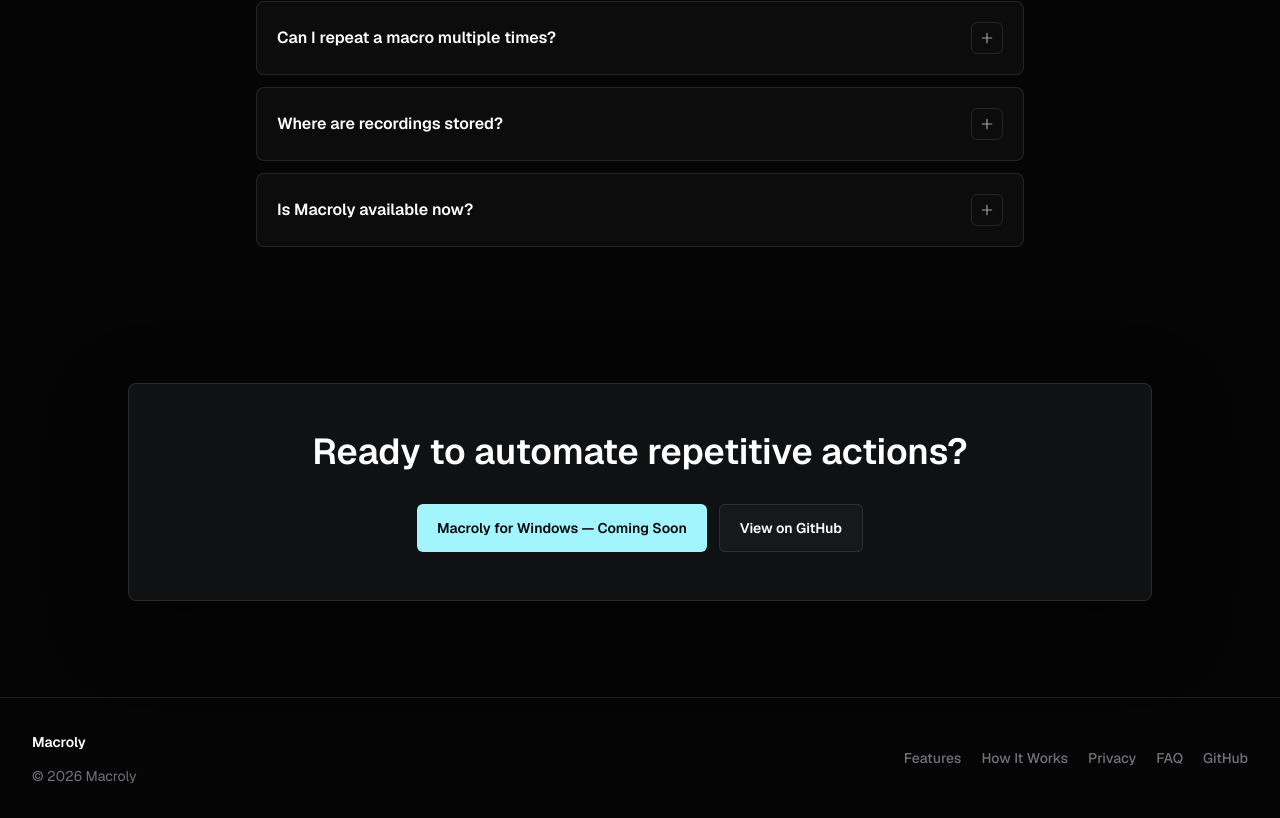
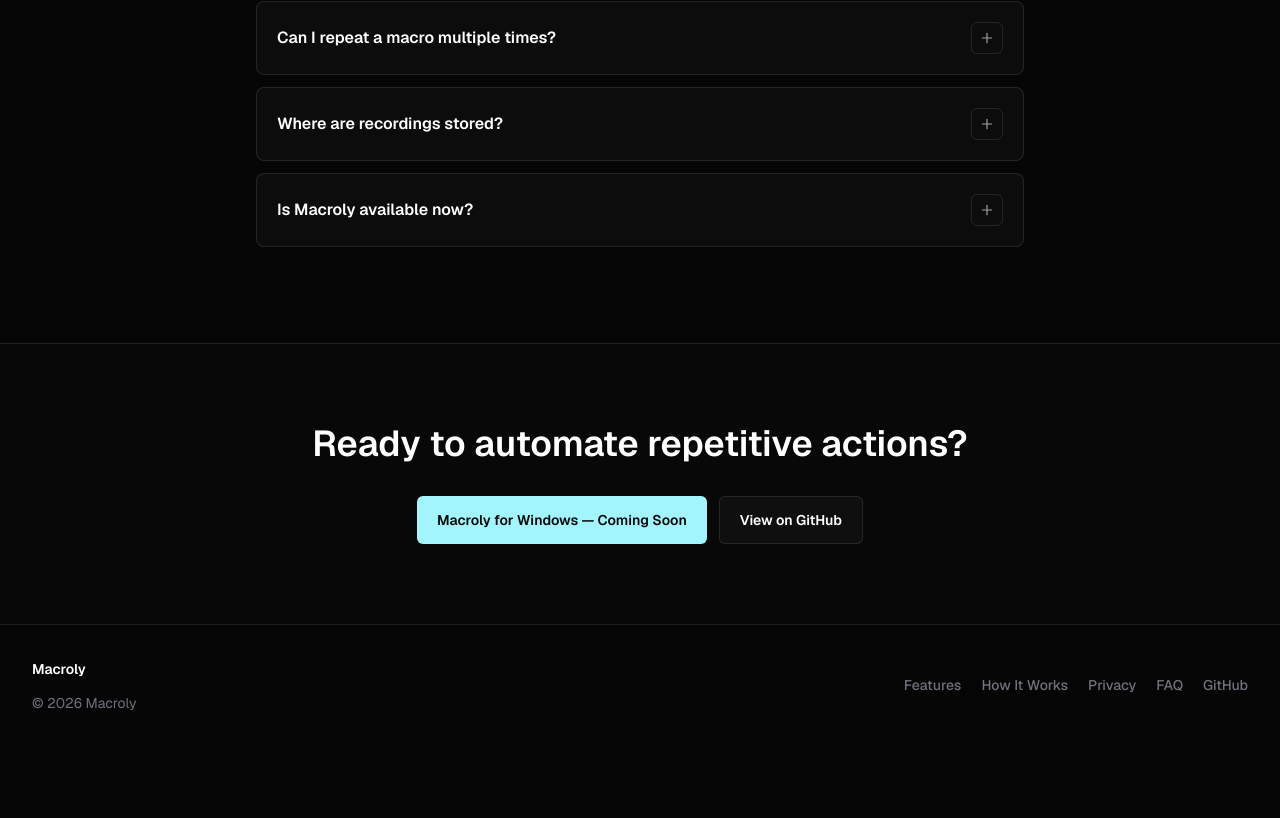
Before and after one commit to bibop28/Macrosty, a Next.js app: page / in a window 1280 px wide. Shown: the part 3493-4311 px from the top of the page. After the commit the page ends 4238 px from the top, so only its background shows below. Built offline with nearby package versions, Linux system fonts and the light colour scheme.

Commit message:
Refactor CTA component styles for improved layout and design consistency

```diff
--- a/components/CTA.js
+++ b/components/CTA.js
@@ -1,7 +1,7 @@
 export default function CTA() {
   return (
-    <section id="download" className="px-5 pb-24 pt-10 sm:px-6 lg:px-8">
-      <div className="mx-auto max-w-5xl rounded-lg border border-white/10 bg-[#0f1113] px-6 py-12 text-center shadow-[0_24px_80px_rgba(0,0,0,0.35)] sm:px-10">
+    <section id="download" className="border-t border-white/10 bg-[#080809] px-5 py-20 sm:px-6 lg:px-8">
+      <div className="mx-auto max-w-5xl text-center">
         <h2 className="text-3xl font-semibold tracking-normal text-white sm:text-4xl">
           Ready to automate repetitive actions?
         </h2>
```
